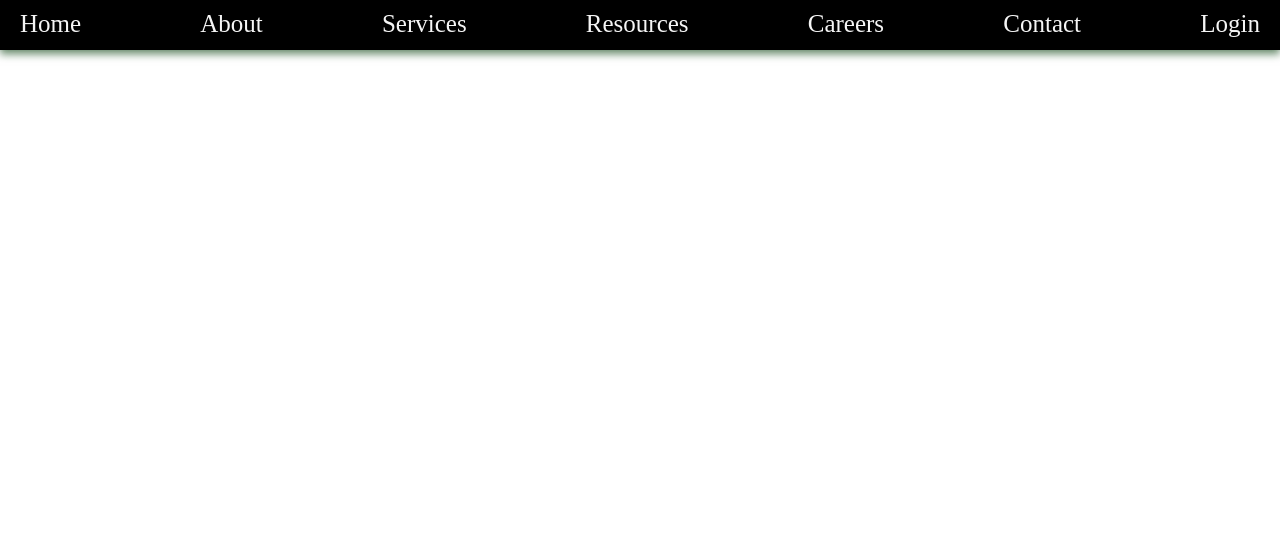
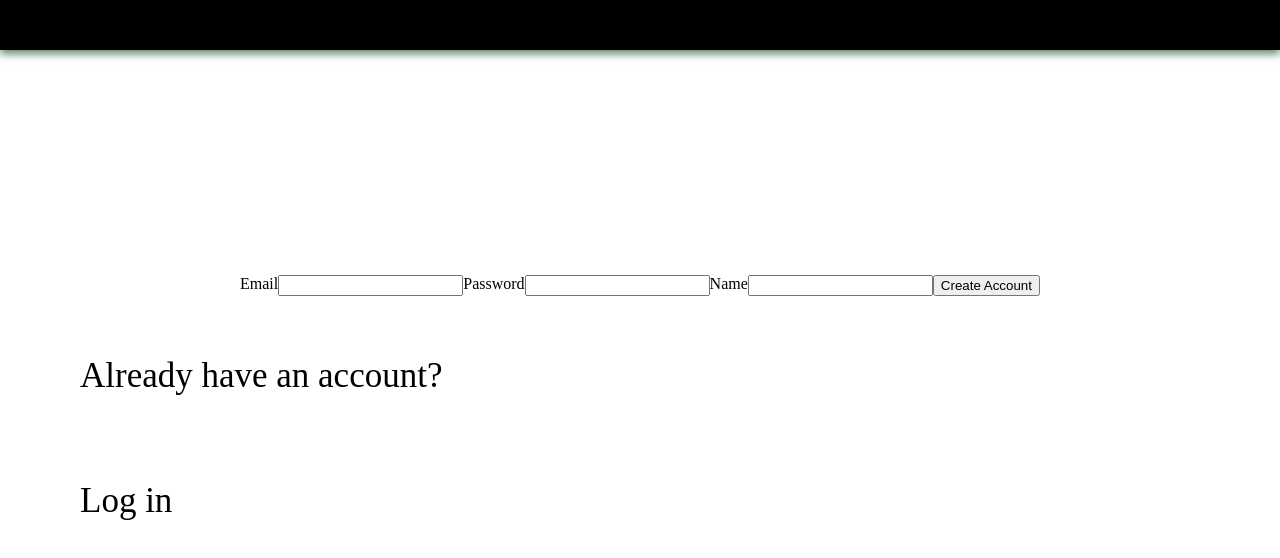
Before and after one commit to danadi87/website-frontend, a React (Vite) app: page /signup in a window 1280 px wide. Shown: the top 558 px of the page. Built offline with nearby package versions, Linux system fonts and the light colour scheme; no server answers; a web font is replaced by a local one.

Commit message:
signup and login

```diff
--- a/components/Login.jsx
+++ b/components/Login.jsx
@@ -1,17 +1,79 @@
-import React from "react";
-import { useNavigate } from "react-router-dom";
+import React, { useState, useContext } from "react";
+import axios from "axios";
+import { Link, useNavigate } from "react-router-dom";
 import "../src/styles/Login.css";
+import { AuthContext } from "../src/context/auth.context";
+import { API_URL } from "../src/config/config";
+import { Spinner } from "./Spinner";
 
 export function Login() {
+  const [email, setEmail] = useState("");
+  const [password, setPassword] = useState("");
+  const [errorMessage, setErrorMessage] = useState(undefined);
+  const [loading, setLoading] = useState(false);
+
   const navigate = useNavigate();
+  const { storeToken, authenticateUser } = useContext(AuthContext);
+
   const handleBackButton = () => {
     navigate(-1);
+  };
+
+  const handleLoginSubmit = (e) => {
+    e.preventDefault();
+    setLoading(true);
+    const requestBody = { email, password };
+
+    axios
+      .post(`${API_URL}/auth/login`, requestBody)
+      .then((response) => {
+        console.log("JWT token", response.data.authToken);
+        storeToken(response.data.authToken);
+        authenticateUser();
+        navigate("/");
+      })
+      .catch((error) => {
+        const errorDescription = error.response.data.message;
+        setErrorMessage(errorDescription);
+      })
+      .finally(() => {
+        setLoading(false);
+      });
   };
   return (
     <div>
       <button onClick={handleBackButton} className="back-button">
         Back
       </button>
+      <h3>Login</h3>
+      <form onSubmit={handleLoginSubmit}>
+        <label>Email</label>
+        <input
+          type="email"
+          name="email"
+          id="email"
+          value={email}
+          onChange={(e) => setEmail(e.target.value)}
+          autoComplete="off"
+          disabled={loading}
+        ></input>
+        <label>Password</label>
+        <input
+          type="password"
+          name="password"
+          id="password"
+          value={password}
+          onChange={(e) => setPassword(e.target.value)}
+          autoComplete="off"
+          disabled={loading}
+        ></input>
+        <button type="submit" className="login-button" disabled={loading}>
+          {loading ? <Spinner /> : "Log in"}
+        </button>
+      </form>
+      {errorMessage && <p className="error-message">{errorMessage}</p>}
+      <p>Don't have an account yet?</p>
+      <Link to={"/signup"}>Sign up</Link>
     </div>
   );
 }
--- /dev/null
+++ b/components/Signup.jsx
@@ -0,0 +1,112 @@
+import React, { useEffect, useState } from "react";
+import axios from "axios";
+import { Link, useNavigate } from "react-router-dom";
+import "../src/styles/Signup.css";
+import { Spinner } from "./Spinner";
+import { API_URL } from "../src/config/config";
+
+const SIGNUP_FORM = {
+  email: "",
+  password: "",
+  name: "",
+  admin: "",
+  profileImage: "",
+};
+
+export function Signup() {
+  const [user, setUser] = useState({ ...SIGNUP_FORM });
+  const [submitting, setSubmitting] = useState(false);
+  const [errorMessage, setErrorMessage] = useState(undefined);
+  const [email, setEmail] = useState("");
+  const [password, setPassword] = useState("");
+  const [name, setName] = useState("");
+  const [profileImage, setProfileImage] = useState([]);
+
+  const navigate = useNavigate();
+
+  const handleEmail = (e) => setEmail(e.target.value);
+  const handlePassword = (e) => setPassword(e.target.value);
+  const handleName = (e) => setName(e.target.value);
+  const handleProfileImage = (e) => setProfileImage(e.target.value);
+
+  const handleSignupSubmit = (e) => {
+    e.preventDefault();
+
+    const requestBody = { email, password, name, profileImage };
+    console.log("Sending request body", requestBody);
+
+    setSubmitting(true);
+
+    axios
+      .post(`${API_URL}/auth/signup`, requestBody)
+      .then(() => {
+        setEmail("");
+        setPassword("");
+        setName("");
+        setProfileImage([]);
+        navigate("/login");
+      })
+      .catch((error) => {
+        console.log(error);
+        const errorDescription = error.response.data.message;
+        setErrorMessage(errorDescription);
+      })
+      .finally(() => {
+        setSubmitting(false);
+      });
+  };
+
+  useEffect(() => {
+    setUser({ ...SIGNUP_FORM });
+  }, []);
+
+  return (
+    <div className="signup">
+      <h1>Signup</h1>
+      <form onSubmit={handleSignupSubmit}>
+        <label className="label">Email</label>
+        <input
+          type="email"
+          name="email"
+          id="email"
+          value={email}
+          onChange={handleEmail}
+          disabled={submitting}
+          autoComplete="off"
+        ></input>
+        <label className="label">Password</label>
+        <input
+          type="password"
+          name="password"
+          id="password"
+          value={password}
+          onChange={handlePassword}
+          disabled={submitting}
+          autoComplete="off"
+        ></input>
+        <label className="label">Name</label>
+        <input
+          type="text"
+          name="name"
+          id="name"
+          value={name}
+          onChange={handleName}
+          disabled={submitting}
+          autoComplete="off"
+        ></input>
+        <button
+          type="submit"
+          className="create-account-button"
+          disabled={submitting}
+        >
+          {submitting ? <Spinner /> : "Create Account"}
+        </button>
+      </form>
+      {errorMessage && <p className="error-message">{errorMessage}</p>}
+      <p>Already have an account?</p>
+      <Link to={"/login"} className="login-button">
+        <p>Log in</p>
+      </Link>
+    </div>
+  );
+}
--- /dev/null
+++ b/components/Spinner.jsx
@@ -0,0 +1,6 @@
+import React from "react";
+import "../src/styles/Spinner.css";
+
+export function Spinner() {
+  return <div className="spinner"></div>;
+}
--- a/package.json
+++ b/package.json
@@ -10,6 +10,7 @@
     "preview": "vite preview"
   },
   "dependencies": {
+    "axios": "^1.9.0",
     "react": "^19.0.0",
     "react-dom": "^19.0.0",
     "react-router-dom": "^7.5.0"
--- a/src/App.jsx
+++ b/src/App.jsx
@@ -16,6 +16,7 @@ import { TalentDevelopment } from "../components/TalentDevelopment";
 import { Tech } from "../components/Tech";
 import { WebDevelopment } from "../components/WebDevelopment";
 import { Login } from "../components/Login";
+import { Signup } from "../components/Signup";
 import { Football } from "../components/Football";
 import { CarlosRodriguez } from "../directory/CarlosRodriguez";
 
@@ -28,6 +29,7 @@ function App() {
         <Routes>
           <Route path="/" element={<Home />} />
           <Route path="/login" element={<Login />} />
+          <Route path="/signup" element={<Signup />} />
           <Route path="/about" element={<About />} />
           <Route path="/services" element={<Services />} />
           <Route path="/resources" element={<Resources />} />
--- a/src/main.jsx
+++ b/src/main.jsx
@@ -2,11 +2,14 @@ import { StrictMode } from "react";
 import { createRoot } from "react-dom/client";
 import { BrowserRouter as Router } from "react-router-dom";
 import App from "./App.jsx";
+import { AuthProviderWrapper } from "./context/auth.context.jsx";
 
 createRoot(document.getElementById("root")).render(
   <StrictMode>
     <Router>
-      <App />
+      <AuthProviderWrapper>
+        <App />
+      </AuthProviderWrapper>
     </Router>
   </StrictMode>
 );
--- a/src/styles/Login.css
+++ b/src/styles/Login.css
@@ -1,3 +1,22 @@
 .back-button {
   margin: 70px 40px;
 }
+
+form {
+  display: flex;
+  justify-content: center;
+}
+h3 {
+  display: flex;
+  justify-content: center;
+  color: black;
+}
+label {
+  color: black;
+}
+p {
+  color: black;
+}
+a {
+  color: black;
+}
--- /dev/null
+++ b/src/styles/Signup.css
@@ -0,0 +1,3 @@
+p {
+  color: black;
+}
--- /dev/null
+++ b/src/styles/Spinner.css
@@ -0,0 +1,25 @@
+.spinner {
+  width: 50px;
+  height: 50px;
+  border: 5px solid rgba(0, 0, 0, 0.2);
+  border-left-color: #ffffff;
+  border-radius: 50%;
+  animation: spin 1.8s linear infinite;
+  display: inline-block;
+  -webkit-animation: spin 1.3s linear infinite;
+  position: relative;
+}
+
+@keyframes spin {
+  to {
+    transform: rotate(360deg);
+  }
+}
+
+@media (max-width: 768px) {
+  .spinner {
+    width: 40px;
+    height: 40px;
+    border-width: 4px;
+  }
+}
```
Also changed, not shown: 2 other files (tests, documents, lock files or other folders).
